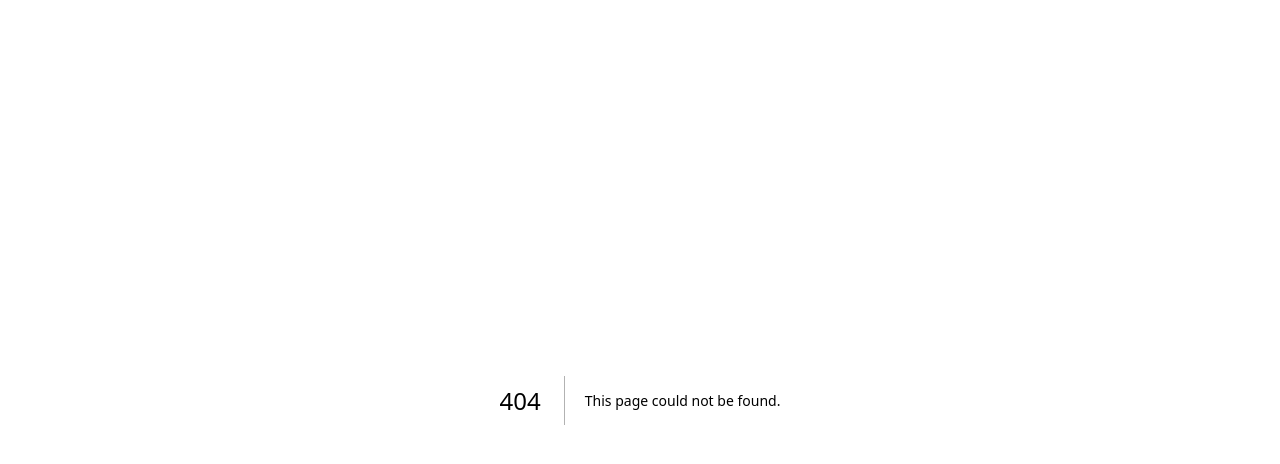
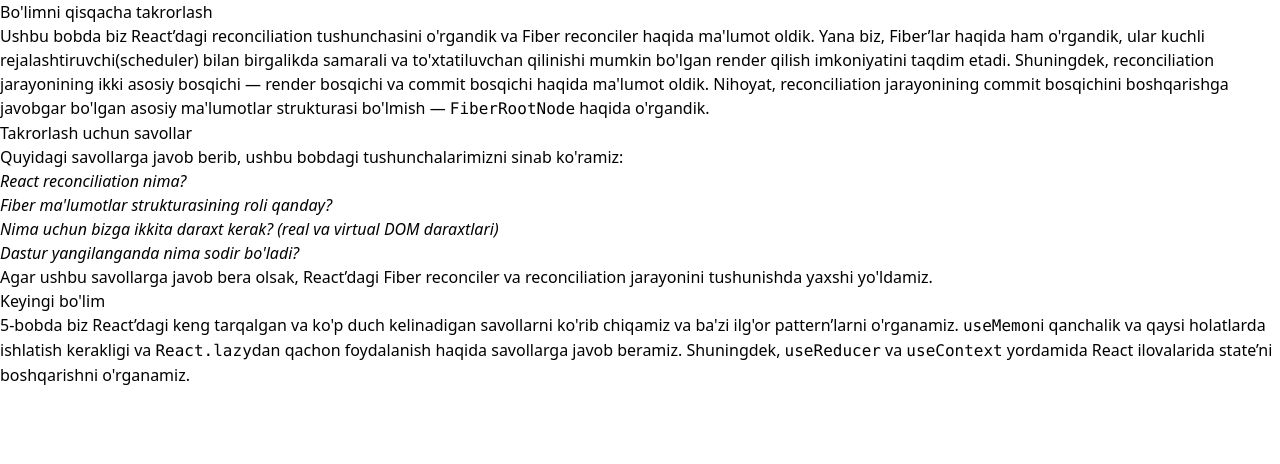
Before and after one commit to RustamovRR/webiston, a Next.js app: page /docs/react/inside-reconciliation/recap in a window 1280 px wide. Before the commit this address had no page. Shown: the top 464 px of the page. Built offline with nearby package versions, Linux system fonts and the light colour scheme.

Commit message:
feat: complete 'inside-reconciliation' chapter

```diff
--- a/src/pages/docs/react/inside-reconciliation/_meta.json
+++ b/src/pages/docs/react/inside-reconciliation/_meta.json
@@ -5,5 +5,6 @@
   "fiber-reconciler": "Fiber reconciler",
   "fiber-ma'lumotlar-strukturasi": "Fiber ma'lumotlar strukturasi",
   "double-buffering": "Double buffering",
-  "fiber-reconciliation": "Fiber reconciliation"
+  "fiber-reconciliation": "Fiber reconciliation",
+  "recap": "Xulosa"
 }
--- /dev/null
+++ b/src/pages/docs/react/inside-reconciliation/recap.mdx
@@ -0,0 +1,17 @@
+### Bo'limni qisqacha takrorlash
+Ushbu bobda biz React’dagi reconciliation tushunchasini o'rgandik va Fiber reconciler haqida ma'lumot oldik. Yana biz, Fiber’lar haqida ham o'rgandik, ular kuchli rejalashtiruvchi(scheduler) bilan birgalikda samarali va to'xtatiluvchan qilinishi mumkin bo'lgan render qilish imkoniyatini taqdim etadi. Shuningdek, reconciliation jarayonining ikki asosiy bosqichi — render bosqichi va commit bosqichi haqida ma'lumot oldik. Nihoyat, reconciliation jarayonining commit bosqichini boshqarishga javobgar bo'lgan asosiy ma'lumotlar strukturasi bo'lmish — `FiberRootNode` haqida o'rgandik.
+
+
+### Takrorlash uchun savollar
+Quyidagi savollarga javob berib, ushbu bobdagi tushunchalarimizni sinab ko'ramiz:
+
+1. *React reconciliation nima?*
+2. *Fiber ma'lumotlar strukturasining roli qanday?*
+3. *Nima uchun bizga ikkita daraxt kerak? (real va virtual DOM daraxtlari)*
+4. *Dastur yangilanganda nima sodir bo'ladi?*
+
+Agar ushbu savollarga javob bera olsak, React’dagi Fiber reconciler va reconciliation jarayonini tushunishda yaxshi yo'ldamiz.
+
+
+### Keyingi bo'lim
+5-bobda biz React’dagi keng tarqalgan va ko'p duch kelinadigan savollarni ko'rib chiqamiz va ba'zi ilg'or pattern’larni o'rganamiz. `useMemo`ni qanchalik va qaysi holatlarda ishlatish kerakligi va `React.lazy`dan qachon foydalanish haqida savollarga javob beramiz. Shuningdek, `useReducer` va `useContext` yordamida React ilovalarida state’ni boshqarishni o'rganamiz.
```
